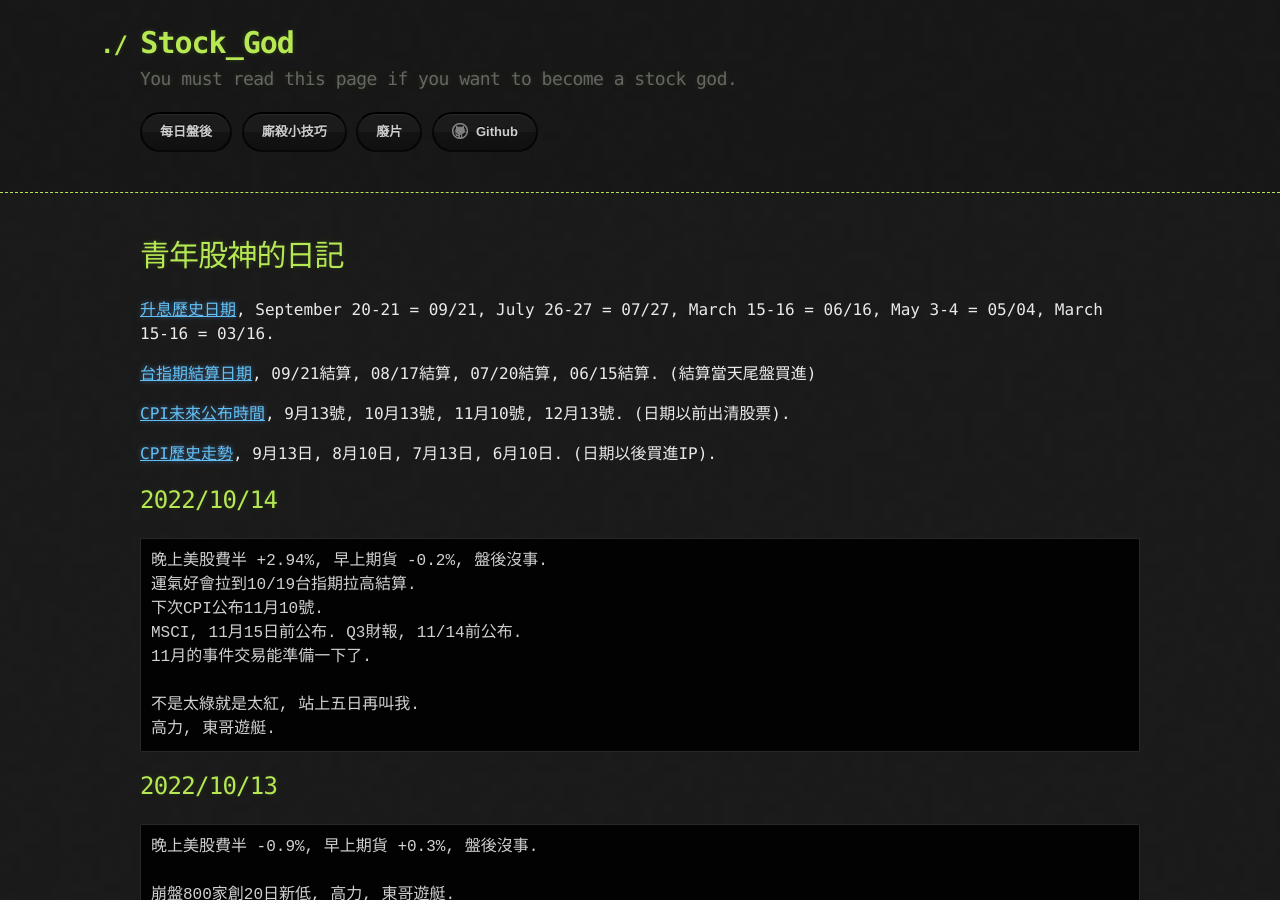
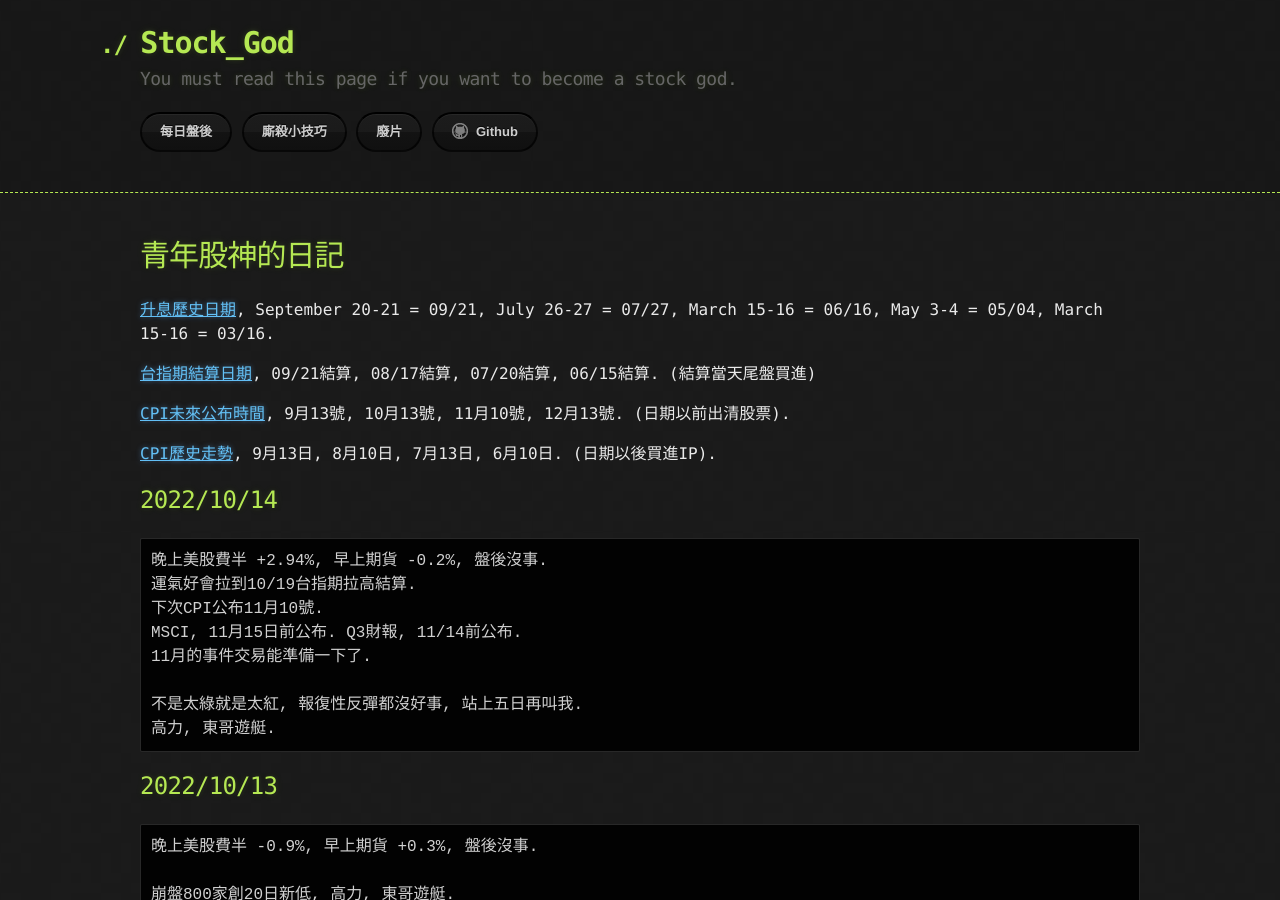
Before and after one commit to lepg5487/Stock_God, a Jekyll site: the page built from index.md, in a window 1280 px wide and 900 px high. Built offline with Jekyll 4.4.1, drawn with Linux system fonts in a browser that asks for light colours; our own code applies the rules of GitHub Pages for plain Markdown files.

Commit message:
Update index.md

````diff
--- a/index.md
+++ b/index.md
@@ -21,7 +21,7 @@ layout: testlayouts
 MSCI, 11月15日前公布. Q3財報, 11/14前公布.
 11月的事件交易能準備一下了.
 
-不是太綠就是太紅, 站上五日再叫我.
+不是太綠就是太紅, 報復性反彈都沒好事, 站上五日再叫我.
 高力, 東哥遊艇.
 ```
 
````
